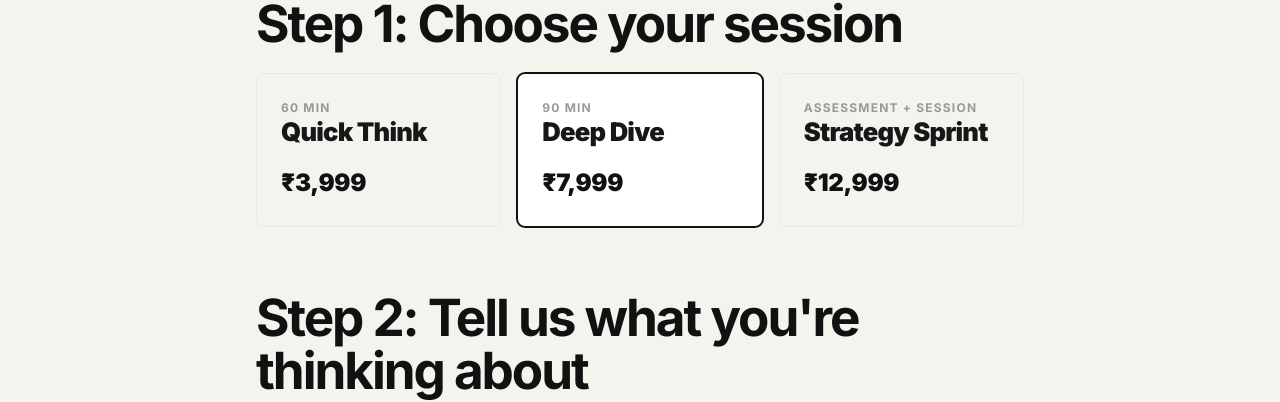
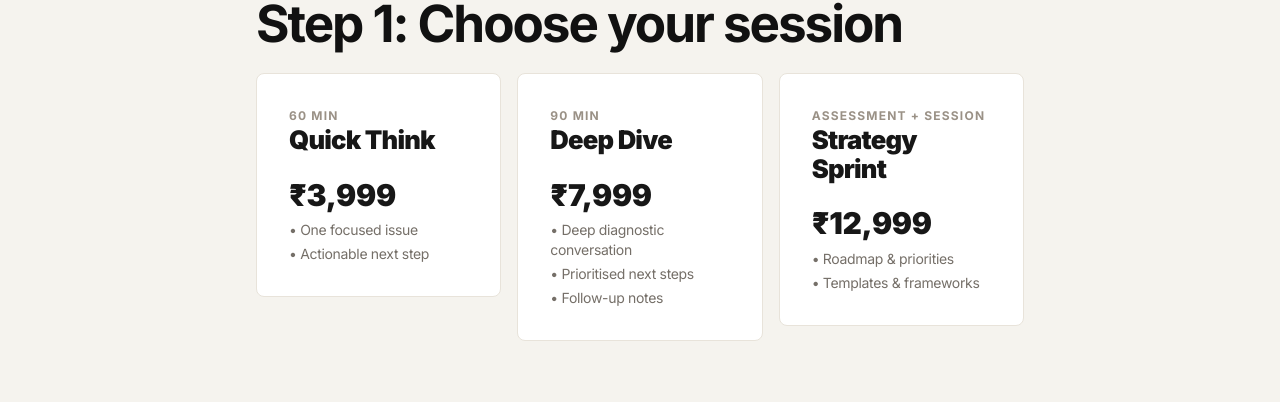
Before and after one commit to SHARV12456/Thinkform, a Next.js app in the folder thinkform/: page /book in a window 1280 px wide. Shown: the part 385-787 px from the top of the page. Built offline with nearby package versions, Linux system fonts and the light colour scheme; no server answers; the database is empty.

Commit message:
fix(book): booking flow — skeleton loader, session URL wiring, restyled session cards, trust strip + accept ?session param

```diff
--- a/thinkform/app/book/page.tsx
+++ b/thinkform/app/book/page.tsx
@@ -1,6 +1,10 @@
+"use client";
+
 import { BookingForm } from '@/components/ui/BookingForm';
 import { Suspense } from 'react';
 import Link from 'next/link';
+import { useRouter, useSearchParams } from 'next/navigation';
+import { useEffect } from 'react';
 
 export default function Book() {
   const sessions = [
@@ -8,6 +12,14 @@ export default function Book() {
     { id: 'deep-dive', title: 'Deep Dive', price: '₹7,999', duration: '90 min' },
     { id: 'strategy-sprint', title: 'Strategy Sprint', price: '₹12,999', duration: 'Assessment + session' }
   ];
+
+  const router = useRouter();
+  const searchParams = useSearchParams();
+  const sessionParam = searchParams?.get('session') || '';
+
+  useEffect(() => {
+    // ensure URL has session param when arriving from other pages that set it
+  }, [sessionParam]);
 
   return (
     <div className="pt-24 pb-24 px-6 bg-[#F5F3EE] min-h-screen">
@@ -31,11 +43,27 @@ export default function Book() {
           <div className="grid grid-cols-1 md:grid-cols-3 gap-4">
             {sessions.map(session => (
               <label key={session.id} className="relative group cursor-pointer">
-                <input type="radio" name="session" value={session.id} defaultChecked={session.id === 'deep-dive'} className="hidden" />
-                <div className="p-6 border border-[#e8e8e5] rounded-lg hover:border-[#111] hover:bg-white transition-premium group-has-checked:border-[#111] group-has-checked:bg-white group-has-checked:ring-1 group-has-checked:ring-[#111]">
-                  <p className="text-xs font-bold uppercase tracking-widest text-[#999] mb-2">{session.duration}</p>
+                <input
+                  type="radio"
+                  name="session"
+                  value={session.id}
+                  checked={sessionParam === session.id}
+                  onChange={() => {
+                    const url = new URL(window.location.href);
+                    url.searchParams.set('session', session.id);
+                    router.replace(url.pathname + '?' + url.searchParams.toString());
+                  }}
+                  className="hidden"
+                />
+                <div className="p-8 border border-[#e8e3da] rounded-lg hover:border-[var(--accent)] transition-premium group-has-checked:border-[var(--accent)] group-has-checked:scale-[1.03] bg-white">
+                  <p className="text-xs font-bold uppercase tracking-widest text-[#9a9186] mb-4">{session.duration}</p>
                   <h3 className="text-lg font-black mb-2">{session.title}</h3>
-                  <p className="text-2xl font-black text-[#111]">{session.price}</p>
+                  <p className="text-3xl font-black text-[#171717] mb-4">{session.price}</p>
+                  <ul className="text-sm text-[#756f68] space-y-1">
+                    {session.id === 'quick-think' && (<><li>• One focused issue</li><li>• Actionable next step</li></>) }
+                    {session.id === 'deep-dive' && (<><li>• Deep diagnostic conversation</li><li>• Prioritised next steps</li><li>• Follow-up notes</li></>) }
+                    {session.id === 'strategy-sprint' && (<><li>• Roadmap & priorities</li><li>• Templates & frameworks</li></>) }
+                  </ul>
                 </div>
               </label>
             ))}
@@ -45,8 +73,18 @@ export default function Book() {
         {/* Booking Form */}
         <div className="mb-16">
           <h2 className="text-xl font-bold mb-6 text-[#111]">Step 2: Tell us what you're thinking about</h2>
-          <div className="bg-white border border-[#e8e8e5] rounded-lg p-8 md:p-10">
-            <Suspense fallback={<div className="h-96 flex items-center justify-center text-[#888]">Loading form...</div>}>
+          <div className="bg-white border border-[#e8e8e5] rounded-lg p-6 md:p-8">
+            <Suspense fallback={
+              <div className="space-y-4">
+                <div className="h-6 bg-[#e8e8e5] rounded-md animate-pulse w-3/5" />
+                <div className="h-44 bg-[#e8e8e5] rounded-md animate-pulse" />
+                <div className="grid grid-cols-1 md:grid-cols-2 gap-4">
+                  <div className="h-12 bg-[#e8e8e5] rounded-md animate-pulse" />
+                  <div className="h-12 bg-[#e8e8e5] rounded-md animate-pulse" />
+                </div>
+                <div className="h-12 bg-[#e8e8e5] rounded-md animate-pulse w-full" />
+              </div>
+            }>
               <BookingForm />
             </Suspense>
           </div>
--- a/thinkform/components/ui/BookingForm.tsx
+++ b/thinkform/components/ui/BookingForm.tsx
@@ -79,7 +79,7 @@ type Step = 'form' | 'payment' | 'success';
 // ─── Component ───────────────────────────────────────────────────────────────
 export function BookingForm() {
   const searchParams = useSearchParams();
-  const planQuery = searchParams.get('plan');
+  const planQuery = searchParams.get('plan') || searchParams.get('session');
 
   const [step, setStep] = useState<Step>('form');
   const [loading, setLoading] = useState(false);
@@ -295,6 +295,15 @@ export function BookingForm() {
             </div>
           </div>
         )}
+
+        {/* Trust strip */}
+        <div className="mb-4 p-3 rounded-md bg-white border border-[#e8e3da] flex items-center justify-between text-xs text-[#666]">
+          <div className="flex items-center gap-3">
+            <svg width="14" height="14" viewBox="0 0 24 24" fill="none" className="text-[#666]"><path d="M12 17a2 2 0 100-4 2 2 0 000 4z" stroke="#666" strokeWidth="1.5" strokeLinecap="round" strokeLinejoin="round"/><path d="M17 11V9a5 5 0 00-10 0v2" stroke="#666" strokeWidth="1.5" strokeLinecap="round" strokeLinejoin="round"/></svg>
+            <span>🔒 Secure payment · Reschedule up to 24h before</span>
+          </div>
+          <div className="font-medium">1,200+ sessions completed</div>
+        </div>
 
         {/* QR Code */}
         <div className="border-2 border-dashed border-[#e0e0dc] rounded-2xl p-6 mb-6 text-center">
```
